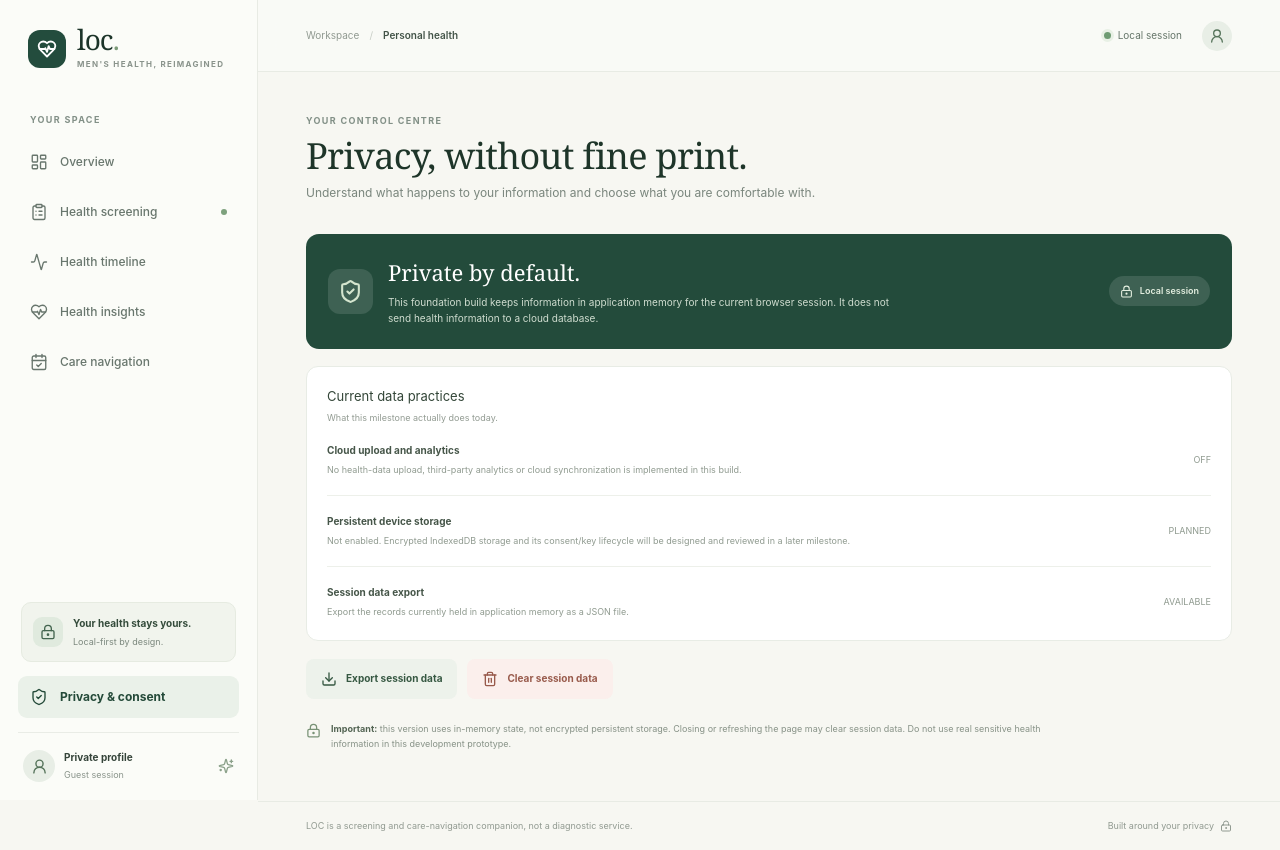
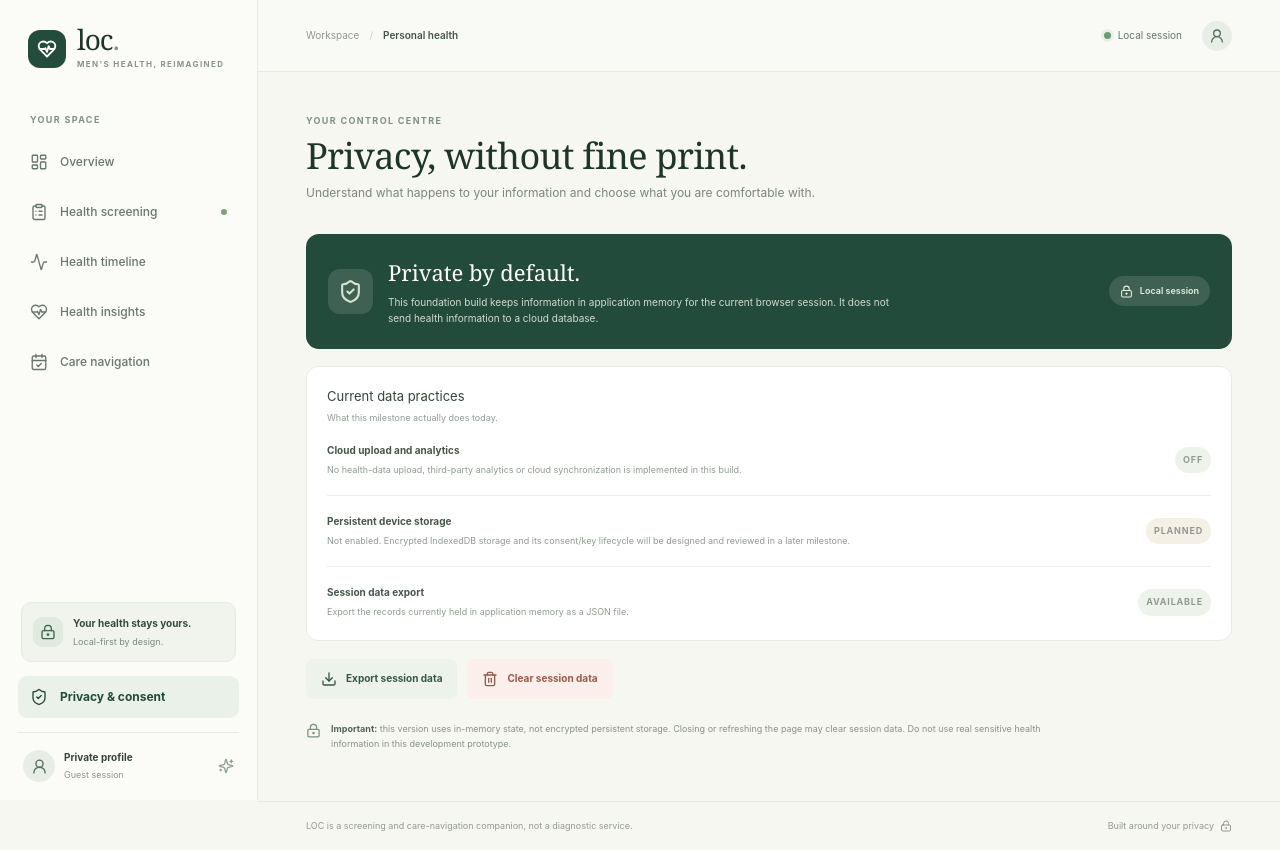
Before and after one commit to SanchitKRai/future-health-male-triage, a React (Vite) app in the folder frontend/: page /privacy in a window 1280 px wide. Built offline with nearby package versions, Linux system fonts and the light colour scheme.

Commit message:
LOC V2: style clear privacy capability statuses

```diff
--- a/frontend/src/styles.css
+++ b/frontend/src/styles.css
@@ -148,3 +148,5 @@ button:focus-visible,a:focus-visible{outline:3px solid #91b38a;outline-offset:3p
 @media(max-width:800px){.sidebar{transform:translateX(-100%);transition:transform .22s ease;box-shadow:8px 0 35px #15271b10}.sidebar-open{transform:translateX(0)}.mobile-scrim{display:block;position:fixed;inset:0;background:#17251c66;border:0;z-index:25}.mobile-menu{display:grid}.mobile-close{display:grid;margin-left:auto}.main-area{margin-left:0}.topbar{height:62px;padding:0 20px;gap:12px}.page-content{padding:30px 22px 38px}.app-footer{padding:15px 22px}.welcome-art{opacity:.26;right:-50px}.welcome-copy{max-width:520px}.section-heading h1{font-size:31px}}
 @media(max-width:580px){.page-content{padding:25px 16px 30px}.topbar{padding:0 14px}.breadcrumb{font-size:9px}.local-status{font-size:0}.topbar-right{gap:10px}.section-heading{align-items:flex-start;flex-direction:column;margin-bottom:20px}.section-heading h1{font-size:30px}.section-heading-action{align-self:flex-start}.welcome-banner{padding:26px 22px;min-height:300px}.welcome-copy h2{font-size:34px}.welcome-copy p{max-width:100%}.welcome-art{right:-115px;opacity:.17}.dashboard-section-heading{align-items:flex-start;gap:10px;flex-direction:column}.stats-grid{grid-template-columns:1fr;gap:9px}.stat-card{padding:13px 15px}.stat-value{margin:8px 0 2px}.dashboard-grid{grid-template-columns:1fr}.panel{min-height:unset}.trust-strip{align-items:flex-start}.app-footer{flex-direction:column;line-height:1.5}.privacy-hero{align-items:flex-start;flex-wrap:wrap}.privacy-hero .secure-chip{margin-left:0}.privacy-actions{flex-direction:column;align-items:stretch}.setting-row{align-items:flex-start}.coming-soon-panel{padding:24px}}
 @media(prefers-reduced-motion:reduce){*,*::before,*::after{scroll-behavior:auto!important;transition:none!important;animation:none!important}}
+
+.state-label{font-size:8px;font-weight:700;letter-spacing:.8px;color:#6b866b;background:#edf3ea;padding:6px 8px;border-radius:20px;white-space:nowrap}.state-planned{color:#8b7751;background:#f5f0e6}
```
